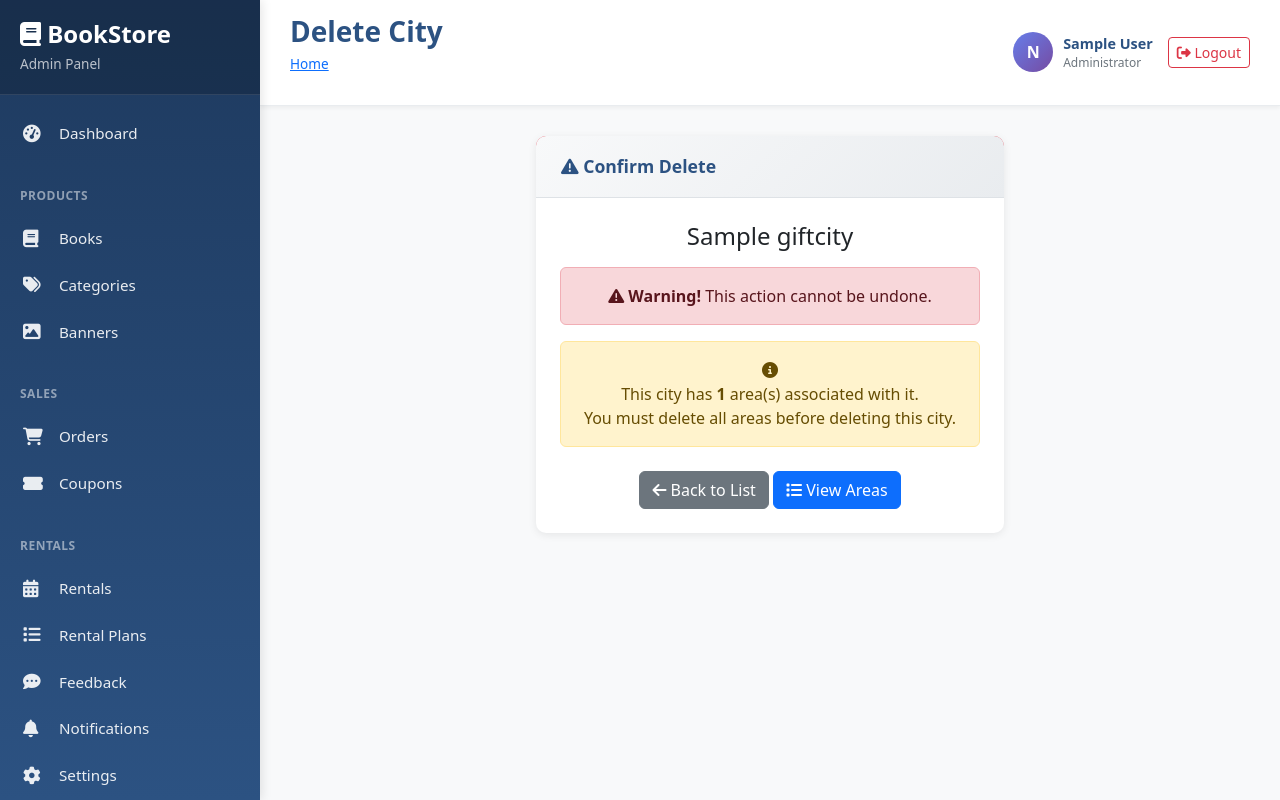
After one commit to uzzalbhuiyan318/Online-Book-Store, a Django app: page /admin-panel/gifts/cities/1/delete/ in a window 1280 px wide. The commit adds this page. Run offline with Django 4.2, Linux system fonts and the light colour scheme; a user stored in the database is signed in; tables that the repository leaves empty hold one stand-in row (values such as "Sample post"); parts of the project's set-up code (start-up, migrations or seed data) failed here and were passed over; some libraries are stand-ins or nearby versions.

Commit message:
feat: Add delete functionality for gift cities with confirmation page and update city list view

```diff
--- a/admin_panel/urls.py
+++ b/admin_panel/urls.py
@@ -102,6 +102,7 @@ urlpatterns = [
     path('gifts/cities/', views.gift_city_list, name='gift_city_list'),
     path('gifts/cities/add/', views.gift_city_add, name='gift_city_add'),
     path('gifts/cities/<int:pk>/edit/', views.gift_city_edit, name='gift_city_edit'),
+    path('gifts/cities/<int:pk>/delete/', views.gift_city_delete, name='gift_city_delete'),
     path('gifts/areas/', views.gift_area_list, name='gift_area_list'),
     path('gifts/areas/add/', views.gift_area_add, name='gift_area_add'),
     path('gifts/areas/<int:pk>/edit/', views.gift_area_edit, name='gift_area_edit'),
--- a/admin_panel/views_complete.py
+++ b/admin_panel/views_complete.py
@@ -1073,6 +1073,25 @@ def gift_city_edit(request, pk):
             return redirect('admin_panel:gift_city_list')
         messages.error(request, 'Please provide a city name')
     return render(request, 'admin_panel/gift_city_form.html', {'action': 'Edit', 'city': city})
+
+
+@staff_member_required
+def gift_city_delete(request, pk):
+    """Delete gift city"""
+    city = get_object_or_404(GiftCity, pk=pk)
+    if request.method == 'POST':
+        name = city.name
+        # Check if city has areas
+        areas_count = city.areas.count()
+        if areas_count > 0:
+            messages.error(request, f'Cannot delete city "{name}" because it has {areas_count} area(s) associated with it. Please delete the areas first.')
+            return redirect('admin_panel:gift_city_list')
+        city.delete()
+        messages.success(request, f'City "{name}" deleted successfully')
+        return redirect('admin_panel:gift_city_list')
+    # If GET, check areas count for warning
+    areas_count = city.areas.count()
+    return render(request, 'admin_panel/gift_city_confirm_delete.html', {'city': city, 'areas_count': areas_count})
 
 
 @staff_member_required
--- /dev/null
+++ b/templates/admin_panel/gift_city_confirm_delete.html
@@ -0,0 +1,65 @@
+{% extends 'admin_panel/base.html' %}
+{% load static %}
+
+{% block title %}Delete City - Admin Panel{% endblock %}
+{% block page_title %}Delete City{% endblock %}
+
+{% block content %}
+<div class="row justify-content-center">
+    <div class="col-md-6">
+        <div class="admin-card">
+            <div class="admin-card-header bg-danger text-white">
+                <h5><i class="fas fa-exclamation-triangle"></i> Confirm Delete</h5>
+            </div>
+            <div class="admin-card-body text-center p-4">
+                <h4>{{ city.name }}</h4>
+
+                <div class="alert alert-danger mt-3">
+                    <i class="fas fa-exclamation-triangle"></i>
+                    <strong>Warning!</strong> This action cannot be undone.
+                </div>
+
+                {% if areas_count > 0 %}
+                <div class="alert alert-warning">
+                    <i class="fas fa-info-circle"></i>
+                    <p class="mb-0">This city has <strong>{{ areas_count }}</strong> area(s) associated with it.</p>
+                    <p class="mb-0">You must delete all areas before deleting this city.</p>
+                </div>
+                <div class="mt-4">
+                    <a href="{% url 'admin_panel:gift_city_list' %}" class="btn btn-secondary">
+                        <i class="fas fa-arrow-left"></i> Back to List
+                    </a>
+                    <a href="{% url 'admin_panel:gift_area_list' %}?city={{ city.pk }}" class="btn btn-primary">
+                        <i class="fas fa-list"></i> View Areas
+                    </a>
+                </div>
+                {% else %}
+                <div class="card mb-3">
+                    <div class="card-body">
+                        <p class="mb-2"><strong>City has:</strong></p>
+                        <ul class="list-unstyled">
+                            <li><span class="badge bg-success">0 areas</span></li>
+                        </ul>
+                    </div>
+                </div>
+
+                <p class="text-muted mb-4">
+                    Are you sure you want to delete the city <strong>"{{ city.name }}"</strong>?
+                </p>
+
+                <form method="post" class="d-inline">
+                    {% csrf_token %}
+                    <button type="submit" class="btn btn-danger">
+                        <i class="fas fa-trash"></i> Yes, Delete City
+                    </button>
+                </form>
+
+                <a href="{% url 'admin_panel:gift_city_list' %}" class="btn btn-secondary ms-2">
+                    <i class="fas fa-times"></i> Cancel
+                </a>
+                {% endif %}
+            </div>
+        </div>
+    </div>
+</div>
+{% endblock %}
--- a/templates/admin_panel/gift_city_list.html
+++ b/templates/admin_panel/gift_city_list.html
@@ -15,7 +15,10 @@
                 <tr>
                     <td>{{ city.pk }}</td>
                     <td>{{ city.name }}</td>
-                    <td><a href="{% url 'admin_panel:gift_city_edit' city.pk %}" class="btn btn-sm btn-outline-primary">Edit</a></td>
+                    <td>
+                        <a href="{% url 'admin_panel:gift_city_edit' city.pk %}" class="btn btn-sm btn-outline-primary">Edit</a>
+                        <a href="{% url 'admin_panel:gift_city_delete' city.pk %}" class="btn btn-sm btn-outline-danger ms-1">Delete</a>
+                    </td>
                 </tr>
                 {% empty %}
                 <tr><td colspan="3" class="text-center text-muted">No cities found</td></tr>
```
Also changed, not shown: templates/admin_panel/gift_city_form.html (+6 -1 lines).
